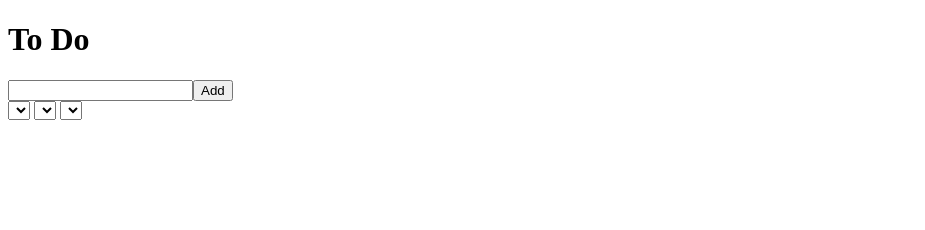
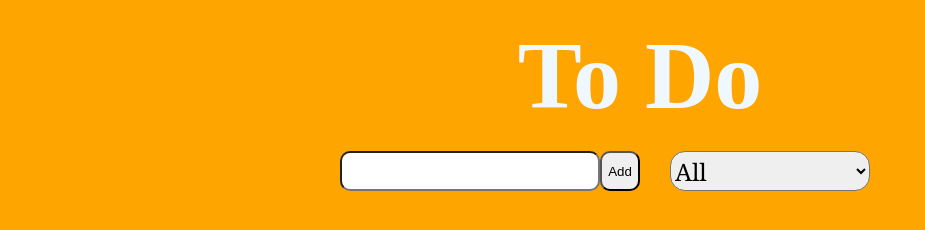
Before and after one commit to Dev-H-G/Simple-tasks, a plain HTML site: page index.html in a window 1280 px wide. Shown: the whole page, without its empty margins (0-925 px from the left). Drawn offline with Linux system fonts and the light colour scheme.

Commit message:
CSS code
CSS codes and update HTML

```diff
--- a/index.html
+++ b/index.html
@@ -11,15 +11,17 @@
     <h1>To Do</h1>
     <div class="writedoing">
         <input type="text" class="doinginput"><button class="adddoing">Add</button>
+    <div class="doinglisttype">
+        <select name="listtype" id="0">
+            <option value="All" >All</option>
+            <option value="Compeleted" ">Compeleted</option>
+            <option value="Umncopeleted" >Umncopeleted</option>
+        </select>
     </div>
-    <div class="doinglisttype">
-        <output value="all">
-            <select name="All" id="1">All</select>
-            <select name="Compeleted" id="2">Compeleted</select>
-            <select name="Umncopeleted" id="3">Umncopeleted</select>
-        </output>
-    </div>
-    <div class="doinglist"><ul class="listul">
+</div>
+
+    <div class="doinglist">
+        <ul class="listul">
 
         </ul>
     </div>
--- a/style.css
+++ b/style.css
@@ -0,0 +1,49 @@
+*{
+    margin: 0;
+    padding: 0;
+    box-sizing: border-box;
+}
+body{
+    background-color: orange;
+}
+h1{
+    text-align: center;
+    font-size: 6rem;
+    margin: 20px 0;
+    color: aliceblue;
+    font-family:  'Times New Roman', Times, serif;
+}
+.writedoing{
+    width: 600px;
+    text-align: center;
+    height: 40px;
+    display: flex;
+    margin:  0 auto;
+}
+.writedoing input{
+    width: 260px;
+    height: 100%;
+    font-size: 1.5rem;
+    font-weight: bold;
+    border-radius: 10px;
+
+}
+.adddoing{
+    height: 100%;
+    width: 40px;
+    cursor: pointer;
+    border-radius: 10px;
+}
+.doinglisttype{
+    margin-left: 30px;
+    width: 200px;
+    height: 40px;
+
+}
+.doinglisttype select{
+    width: 100%;
+    height: 100%;
+    border-radius: 15px;
+    font-size: 1.5rem;
+    font-family: Georgia, 'Times New Roman', Times, serif;
+}
```
